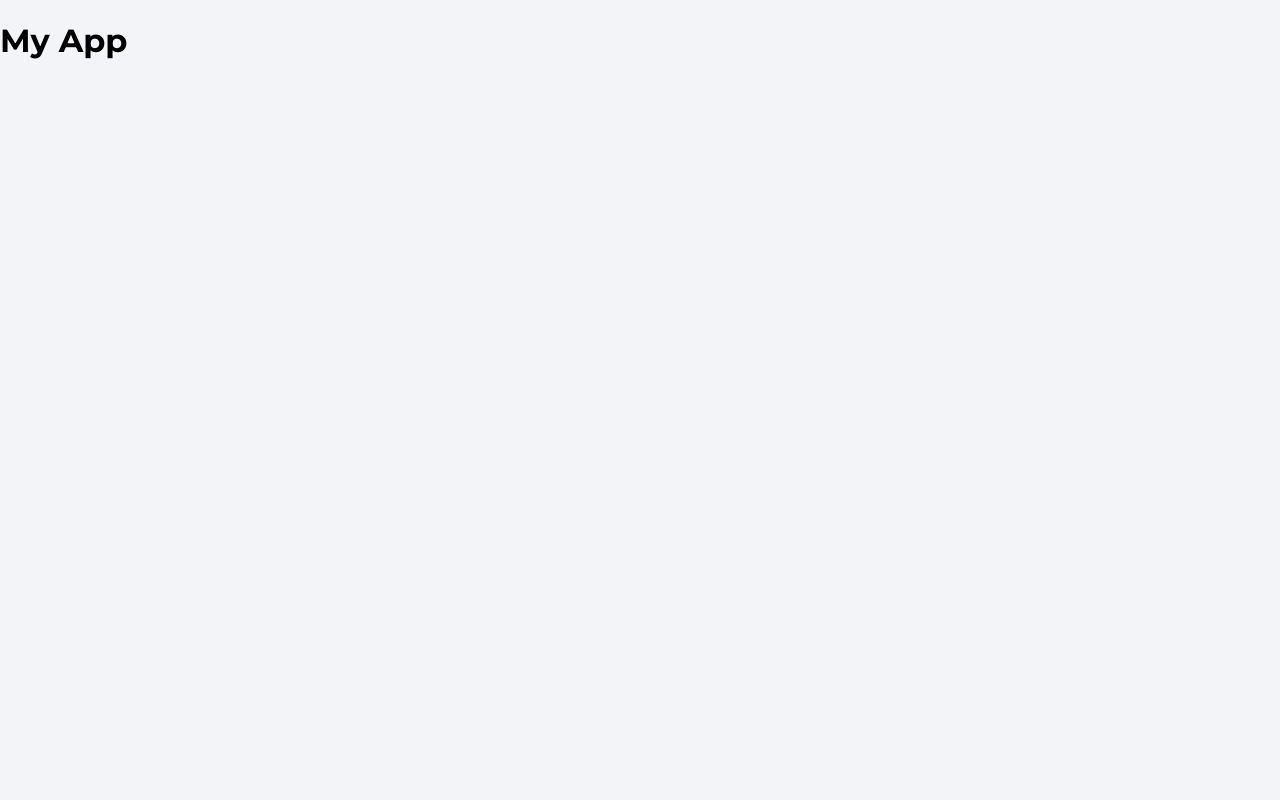
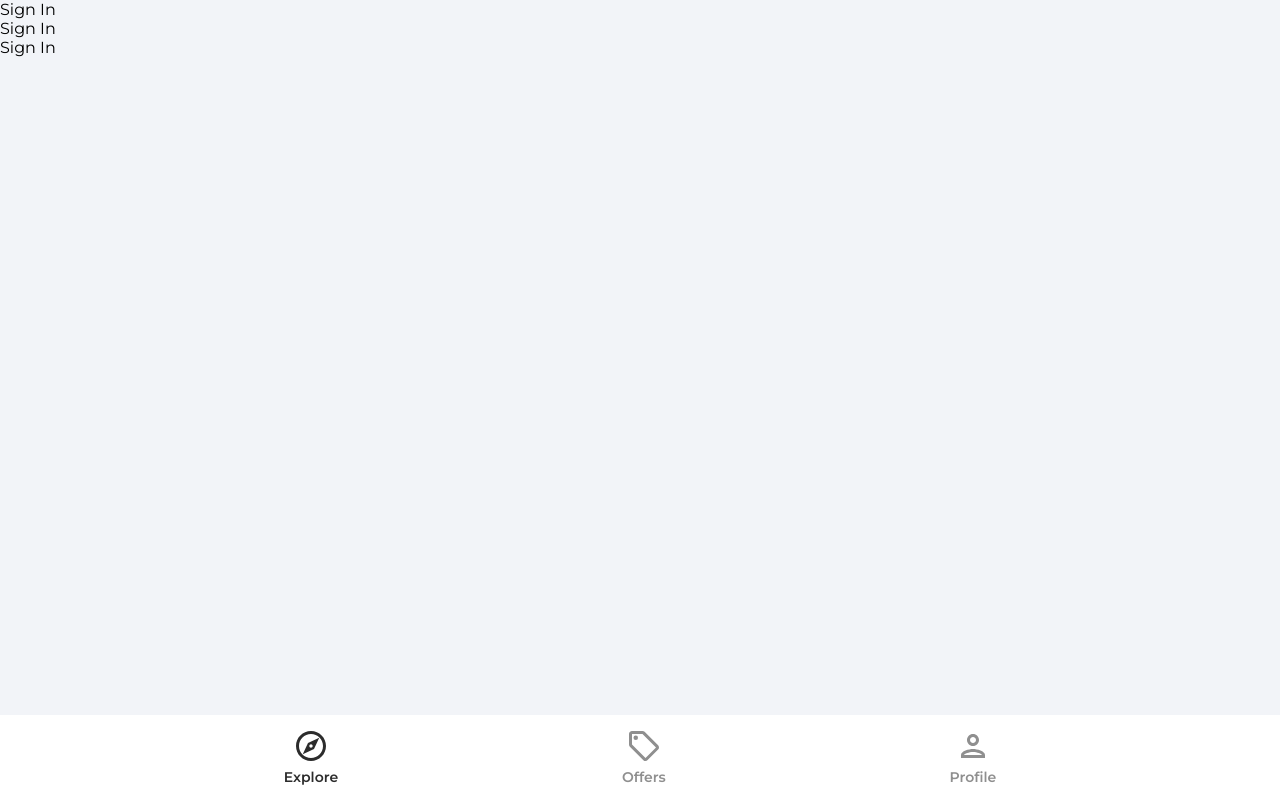
Before and after one commit to Ayooluwa45/house-marketplace-project, a React (Create React App) app: page / in a window 1280 px wide. Built offline with nearby package versions, Linux system fonts and the light colour scheme.

Commit message:
New update

```diff
--- a/src/App.js
+++ b/src/App.js
@@ -1,7 +1,26 @@
+import {BrowserRouter as Router, Route, Routes} from 'react-router-dom'
+import Navbar from './components/Navbar';
+import Explore from './pages/Explore';
+import Profile from './pages/Profile';
+import Offers from './pages/Offers';
+import SignIn from './pages/SignIn';
+import SignUp from './pages/SignUp';
+import ForgotPassword from './pages/ForgotPassword';
+
 function App() {
   return (
     <>
-      <h1>My App</h1>
+      <Router>
+        <Routes>
+          <Route path='/' element={<Explore/>}/>
+          <Route path='/offers' element={<Offers/>}/>
+          <Route path='/profile' element={<SignIn/>}/>
+          <Route path='/sign-in' element={<SignIn/>}/>
+          <Route path='/sign-up' element={<SignUp/>}/>
+          <Route path='/forgotpassword' element={<ForgotPassword/>}/>
+        </Routes>
+        <Navbar/>
+      </Router>
     </>
   );
 }
```
